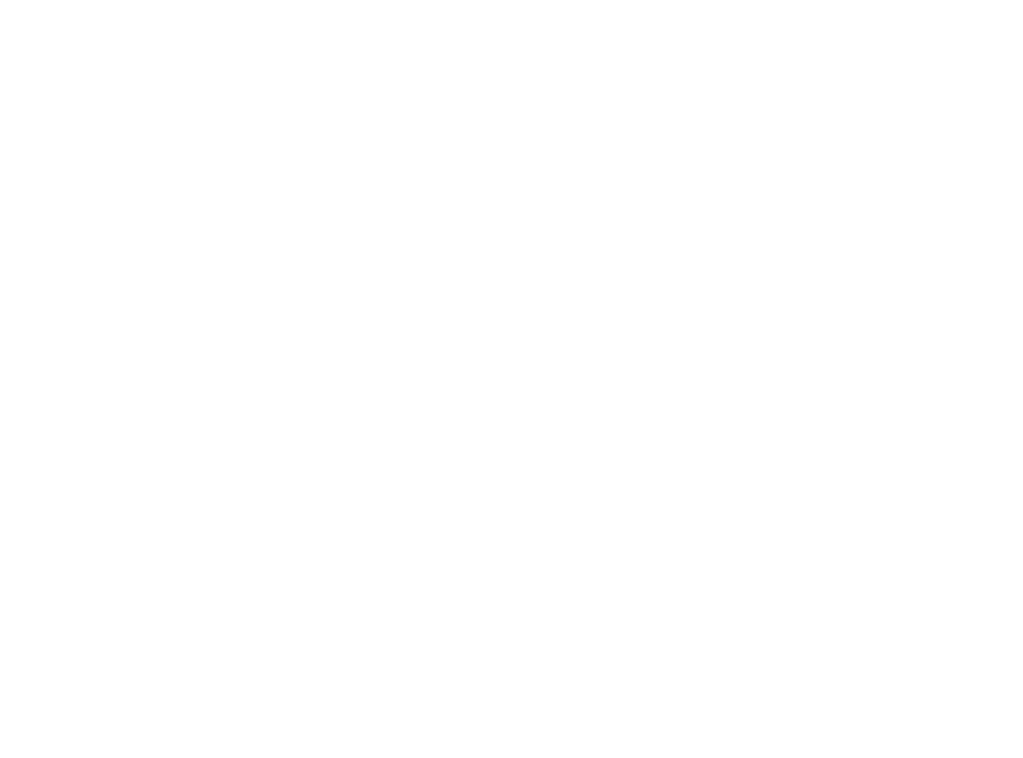
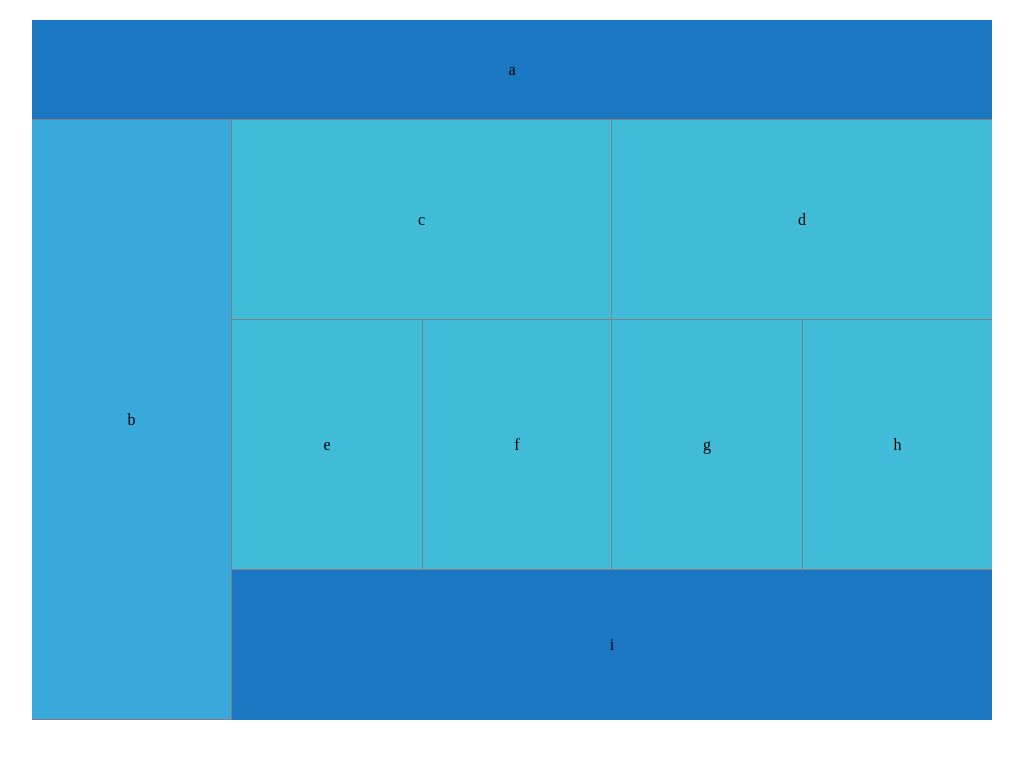
Before and after one commit to MohdAzzam/lab-01, a plain HTML site: page index.html in a window 1280 px wide. Shown: the whole page, without its empty margins (128-1151 px from the left). Drawn offline with Linux system fonts and the light colour scheme.

Commit message:
finish the responsive and smacss lab

```diff
--- a/css/base.css
+++ b/css/base.css
@@ -0,0 +1,13 @@
+ html {
+    margin: 0;
+    padding: 0;
+}
+
+*{
+    box-sizing: border-box;
+}
+body{
+    width: 480px;
+    margin: 20px auto;
+
+}
--- a/css/layout.css
+++ b/css/layout.css
@@ -0,0 +1,133 @@
+nav{
+    width: 100%;
+    background: #1c77c3;
+    height: 75px;
+    border-bottom: 1px solid gray;
+    display: flex;
+    justify-content: center;
+    align-items: center;
+    height: 100px;
+}
+
+aside {
+    height: 150px;
+    display: flex;
+    justify-content: center;
+    align-items: center;
+    height: 100px;
+}
+
+.c ,.d{
+    height: 125px;
+
+    display: flex;
+    justify-content: center;
+    align-items: center;
+    height: 100px;
+
+}
+
+.e{
+    float: left;
+    border-bottom: 1px solid gray;
+
+}
+.f{
+    float: right;
+    border-bottom: 1px solid gray;
+    border-left: 1px solid gray;
+
+}
+.g{
+    clear: both;
+    float: left;
+    border-bottom: 1px solid gray;
+
+}
+.h{
+    float: right;
+    border-bottom: 1px solid gray;
+    border-left: 1px solid gray;
+
+}
+.same-height{
+    width: 50%;
+    height: 250px;
+    display: flex;
+    justify-content: center;
+    align-items: center;
+    height: 100px;
+
+
+}
+footer{
+    clear: right;
+    height: 80px;
+    display: flex;
+    justify-content: center;
+    align-items: center;
+    height: 100px;
+
+}
+@media(min-width: 768px){
+    body{ width: 960px;}
+    nav{
+        display: flex;
+        justify-content: center;
+        align-items: center;
+        height: 100px;
+    }
+    aside{
+        width: 200px;
+        height: 600px;
+        float: left;
+        border-right: 1px solid gray;
+        background: slateblue;
+        display: flex;
+        justify-content: center;
+        align-items: center;
+    }
+    .c,.d  {
+        width: 380px;
+        height: 200px;
+        background: skyblue;
+        display: flex;
+        justify-content: center;
+        align-items: center;
+    }
+    .c {
+        float: left;
+        border-right: 1px solid gray;
+    }
+    .d{
+        float: right;
+    }
+
+    .e,.f,.g,.h{
+        clear: right;
+        width: 190px;
+        height: 250px;
+        background: blue;
+        display: flex;
+        justify-content: center;
+        align-items: center;
+    }
+    .f,.g,.h{
+        float: left;
+
+    }
+    .f{
+        border-right: 1px solid gray;
+
+    }
+    footer{
+        float: right;
+        height: 150px;
+        width: 760px;
+        background: teal;
+        display: flex;
+        justify-content: center;
+        align-items: center;
+    }
+
+    }
--- a/css/reset.css
+++ b/css/reset.css
@@ -0,0 +1,48 @@
+/* http://meyerweb.com/eric/tools/css/reset/
+   v2.0 | 20110126
+   License: none (public domain)
+*/
+
+html, body, div, span, applet, object, iframe,
+h1, h2, h3, h4, h5, h6, p, blockquote, pre,
+a, abbr, acronym, address, big, cite, code,
+del, dfn, em, img, ins, kbd, q, s, samp,
+small, strike, strong, sub, sup, tt, var,
+b, u, i, center,
+dl, dt, dd, ol, ul, li,
+fieldset, form, label, legend,
+table, caption, tbody, tfoot, thead, tr, th, td,
+article, aside, canvas, details, embed,
+figure, figcaption, footer, header, hgroup,
+menu, nav, output, ruby, section, summary,
+time, mark, audio, video {
+	margin: 0;
+	padding: 0;
+	border: 0;
+	font-size: 100%;
+	font: inherit;
+	vertical-align: baseline;
+}
+/* HTML5 display-role reset for older browsers */
+article, aside, details, figcaption, figure,
+footer, header, hgroup, menu, nav, section {
+	display: block;
+}
+body {
+	line-height: 1;
+}
+ol, ul {
+	list-style: none;
+}
+blockquote, q {
+	quotes: none;
+}
+blockquote:before, blockquote:after,
+q:before, q:after {
+	content: '';
+	content: none;
+}
+table {
+	border-collapse: collapse;
+	border-spacing: 0;
+}
--- a/css/theme.css
+++ b/css/theme.css
@@ -0,0 +1,14 @@
+aside{
+    background: #39A9DB;
+    border-bottom: 1px solid gray;
+}
+.c ,.d{
+    background: #40bcd8;
+    border-bottom: 1px solid gray;
+}
+.same-height{
+    background: #40bcd8;
+}
+footer{
+    background: #1c77c3;
+}
--- a/index.html
+++ b/index.html
@@ -4,8 +4,33 @@
     <meta charset="UTF-8">
     <meta http-equiv="X-UA-Compatible" content="IE=edge">
     <meta name="viewport" content="width=device-width, initial-scale=1.0">
+    <link rel="stylesheet" href="css/reset.css">
+    <link rel="stylesheet" href="css/base.css">
+    <link rel="stylesheet" href="css/layout.css">
+    <link rel="stylesheet" href="css/modules.css">
+    <link rel="stylesheet" href="css/theme.css">
     <title>Document</title>
 </head>
 <body>
+    <header>
+        <nav>
+            <p calss="center">a</p>
+        </nav>
+    </header>
+    <main>
+        <aside>
+            <div class="b"><p calss="center">b</p></div>
+        </aside>
+        <div class="c "><p calss="center">c</p></div>
+        <div class="d"><p calss="center">d</p></div>
+        <div class="e same-height"><p calss="center">e</p></div>
+        <div class="f same-height"><p calss="center">f</p></div>
+        <div class="g same-height"><p calss="center">g</p></div>
+        <div class="h same-height"><p calss="center">h</p></div>
+    </main>
+
+    <footer>
+        <p calss="center">i</p>
+    </footer>
 </body>
 </html>
```
